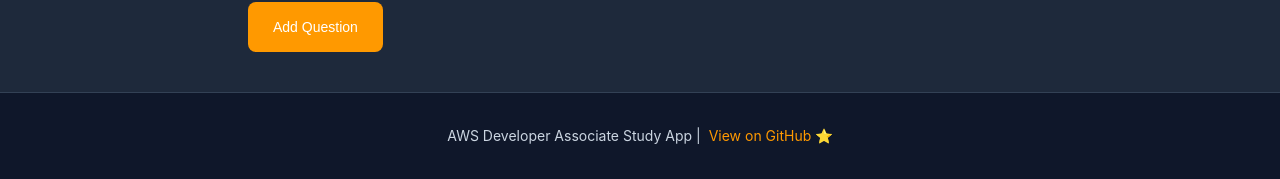
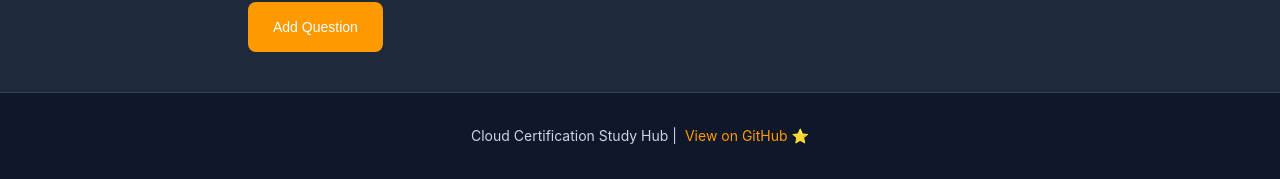
Before and after one commit to sohaib1khan/AWS_Exam_App, a Flask app: page /add_question in a window 1280 px wide. Shown: the part 1933-2112 px from the top of the page. Run offline with Flask 3, Linux system fonts and the light colour scheme; the visitor is signed in with stand-in values (Sample User, id 1); data that the repository does not hold is empty.

Commit message:
updated title

```diff
--- a/templates/base.html
+++ b/templates/base.html
@@ -3,7 +3,7 @@
 <head>
     <meta charset="UTF-8">
     <meta name="viewport" content="width=device-width, initial-scale=1.0">
-    <title>AWS Developer Associate Study App</title>
+    <title>Cloud Certification Study Hub</title>
     <link rel="stylesheet" href="{{ url_for('static', filename='css/style.css') }}">
 </head>
 <body>
@@ -59,7 +59,7 @@
 
     <footer class="footer">
         <p>
-            AWS Developer Associate Study App |
+            Cloud Certification Study Hub |
             <a href="https://github.com/sohaib1khan/AWS_Exam_App.git" target="_blank" rel="noopener noreferrer">
                 View on GitHub ⭐
             </a>
```
